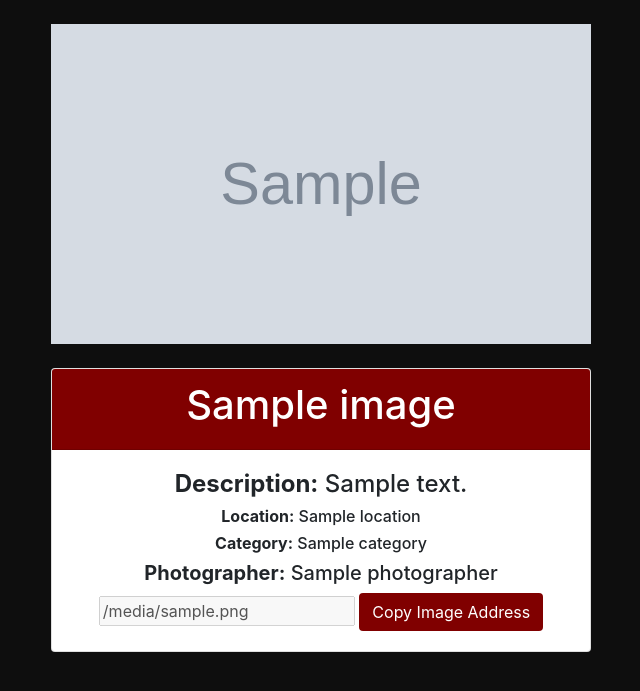
After one commit to fuaad001/personal-gallery, a Django app: page /image/1 in a window 1280 px wide. The commit adds this page. Shown: the top 691 px of the page, without its empty margins (319-959 px from the left). Run offline with Django 3.2, Linux system fonts and the light colour scheme; tables that the repository leaves empty hold one stand-in row (values such as "Sample post"); grey boxes marked "Sample" are stand-in pictures; some libraries are stand-ins or nearby versions.

Commit message:
add single-page image

```diff
--- a/gallery/models.py
+++ b/gallery/models.py
@@ -50,8 +50,8 @@ class Image(models.Model):
     image_path = models.ImageField(upload_to = 'images/')
     name = models.CharField(max_length = 50)
     description = models.TextField(blank = True)
-    location = models.ForeignKey(Location)
-    category = models.ForeignKey(Category)
+    location = models.ForeignKey(Location, blank=True)
+    category = models.ForeignKey(Category, blank=True)
     photographer = models.ForeignKey(Photographer)
 
     def __str__(self):
@@ -71,11 +71,14 @@ class Image(models.Model):
         return image
 
     @classmethod
-    def search_image(cls, category):
-        images = cls.objects.filter(category__icontains=category)
+    def search_image(cls, search_category):
+        images = cls.objects.filter(category__category__icontains=search_category)
         return images
 
     @classmethod
-    def filter_by_location(cls, location):
-        images = cls.objects.filter(location__icontains = location)
+    def filter_by_location(cls, search_location):
+        images = cls.objects.filter(location=search_location)
         return images
+
+    class Meta:
+        ordering = ['name']
--- a/gallery/templates/base.html
+++ b/gallery/templates/base.html
@@ -26,6 +26,7 @@
 
     {% block scripts %}
         <script src="https://ajax.googleapis.com/ajax/libs/jquery/3.2.1/jquery.min.js"></script>
+        <script type="text/javascript" src="{% static 'js/scripts.js' %}"></script>
      {% bootstrap_javascript %}
     {% endblock %}
 </body>
--- a/gallery/templates/index.html
+++ b/gallery/templates/index.html
@@ -17,7 +17,7 @@
     {% for image in images %}
       <div class="col-sm-6 col-md-3">
           <h1>{{image.name}}</h1>
-          <img src="{{image.image_path.url}}" class="img-responsive" alt="Image">
+          <a href="{% url 'single_image' image.id %}"> <img src="{{image.image_path.url}}" class="img-responsive" alt="Image"> </a>
       </div>
     {% endfor %}
   {% endif %}
--- a/gallery/templates/navbar.html
+++ b/gallery/templates/navbar.html
@@ -41,9 +41,9 @@
     </ul>
     <!-- Links -->
 
-    <form class="form-inline">
+    <form class="form-inline" action="{% url 'search_page' %}">
       <div class="md-form my-0">
-        <input class="form-control mr-sm-2" type="text" placeholder="Search" aria-label="Search">
+        <input class="form-control mr-sm-2" type="text" placeholder="Search" aria-label="Search" name='search'>
         <button class="btn btn-outline-white btn-md my-2 my-sm-0 ml-3" type="submit">Search</button>
       </div>
     </form>
--- /dev/null
+++ b/gallery/templates/single_image.html
@@ -0,0 +1,45 @@
+{% load bootstrap4 %}
+{% load static%}
+<!DOCTYPE html>
+<html lang="en" dir="ltr">
+  <head>
+    <meta name="viewport" content="width=device-width, minimum-scale=0.1">
+    <title>{{image.name}}</title>
+    {% block styles %}
+      {% bootstrap_css %}
+      <link rel="stylesheet" href="{% static 'css/styles.css' %}">
+    {% endblock %}
+  </head>
+  <body style="text-align: center; background: #0e0e0e;"><img style="-webkit-user-select: none;">
+    <div class="container">
+      <div class="row">
+        <div class="col-md-3"></div>
+        <div class="col-md-6">
+          <img class="single" style="-webkit-user-select: none; width: 100%;" src="{{image.image_path.url}}"><br><br>
+
+          <div class="card">
+            <div class="card-header" >
+              <h1>{{image.name}}</h1>
+            </div>
+          <div class="card-body">
+            <h4> <strong>Description:</strong> {{image.description}}</h4>
+            <h6> <strong>Location:</strong> {{image.location}}</h6>
+            <h6> <strong>Category:</strong> {{image.category}}</h6>
+            <h5> <strong>Photographer:</strong> {{image.photographer}}</h5>
+            <span> <input type="text" value="{{image.image_path.url}}" id="imageUrl" disabled> <button id='me' class="btn" style="color: white; background-color: maroon;">Copy Image Address</button> </span>
+          </div>
+        </div><br>
+
+        </div>
+        <div class="col-md-3"></div>
+      </div>
+    </div>
+
+    {% block scripts %}
+        <script src="https://ajax.googleapis.com/ajax/libs/jquery/3.2.1/jquery.min.js"></script>
+        <script type="text/javascript" src="{% static 'js/scripts.js' %}"></script>
+     {% bootstrap_javascript %}
+    {% endblock %}
+
+  </body>
+</html>
--- a/gallery/tests.py
+++ b/gallery/tests.py
@@ -113,12 +113,12 @@ class ImageTestClass(TestCase):
     def test_search_image(self):
         self.img.save_image()
         image = Image.search_image(self.img.category)
-        self.assertEqual(self.img, image)
+        self.assertEqual(image)
 
     def test_filter_by_location(self):
         self.img.save_image()
         image = Image.filter_by_location(self.img.location)
-        self.assertEqual(self.img, image)
+        self.assertEqual(image)
 
     def test_update_image(self):
         Image.update_image(self.img.id, 'fatma.png')
--- a/gallery/urls.py
+++ b/gallery/urls.py
@@ -5,6 +5,8 @@ from django.conf.urls.static import static
 
 urlpatterns=[
     url('^$', views.index, name = 'index'),
+    url(r'^search/', views.search_page, name='search_page'),
+    url(r'^image/(\d+)', views.single_image, name = 'single_image'),
 ]
 if settings.DEBUG:
     urlpatterns+= static(settings.MEDIA_URL, document_root = settings.MEDIA_ROOT)
--- a/gallery/views.py
+++ b/gallery/views.py
@@ -7,3 +7,25 @@ def index(request):
     images = Image.objects.all()
 
     return render(request, 'index.html', {"images": images})
+
+def search_page(request):
+
+    if 'search' in request.GET and request.GET["search"]:
+        search_term = request.GET.get("search")
+        images = Image.search_image(search_term)
+        message = f"{search_term}"
+
+        return render(request, 'search.html', {"message": message, "images": images})
+
+    else:
+        message = "You haven't searched for any term"
+        return render(request, 'search.html',{"message":message})
+
+def sortby_locations(request, location):
+    images = Image.filter_by_location(location)
+
+    return render(request, 'location.html', {"images":images})
+
+def single_image(request, image_id):
+    image = Image.get_image_by_id(image_id)
+    return render(request, 'single_image.html', {"image":image})
--- a/static/css/styles.css
+++ b/static/css/styles.css
@@ -0,0 +1,19 @@
+.card-header h1{
+  color: white;
+}
+
+.card-header{
+  background-color: maroon;
+}
+
+.card-group{
+  margin-top: 2%;
+  border: 1px solid grey;
+  box-shadow: 3px 3px 3px grey;
+  padding-top: 1%;
+  padding-bottom: 1%;
+}
+
+.single{
+  height: 320px;
+}
--- /dev/null
+++ b/static/js/scripts.js
@@ -0,0 +1,9 @@
+$(document).ready(function(){
+  $('#me').click(function(event){
+    event.preventDefault()
+    var copyText = document.getElementById("imageUrl");
+    copyText.select();
+    document.execCommand("copy");
+    alert("Copied the url: " + copyText.value);
+  })
+})
```
